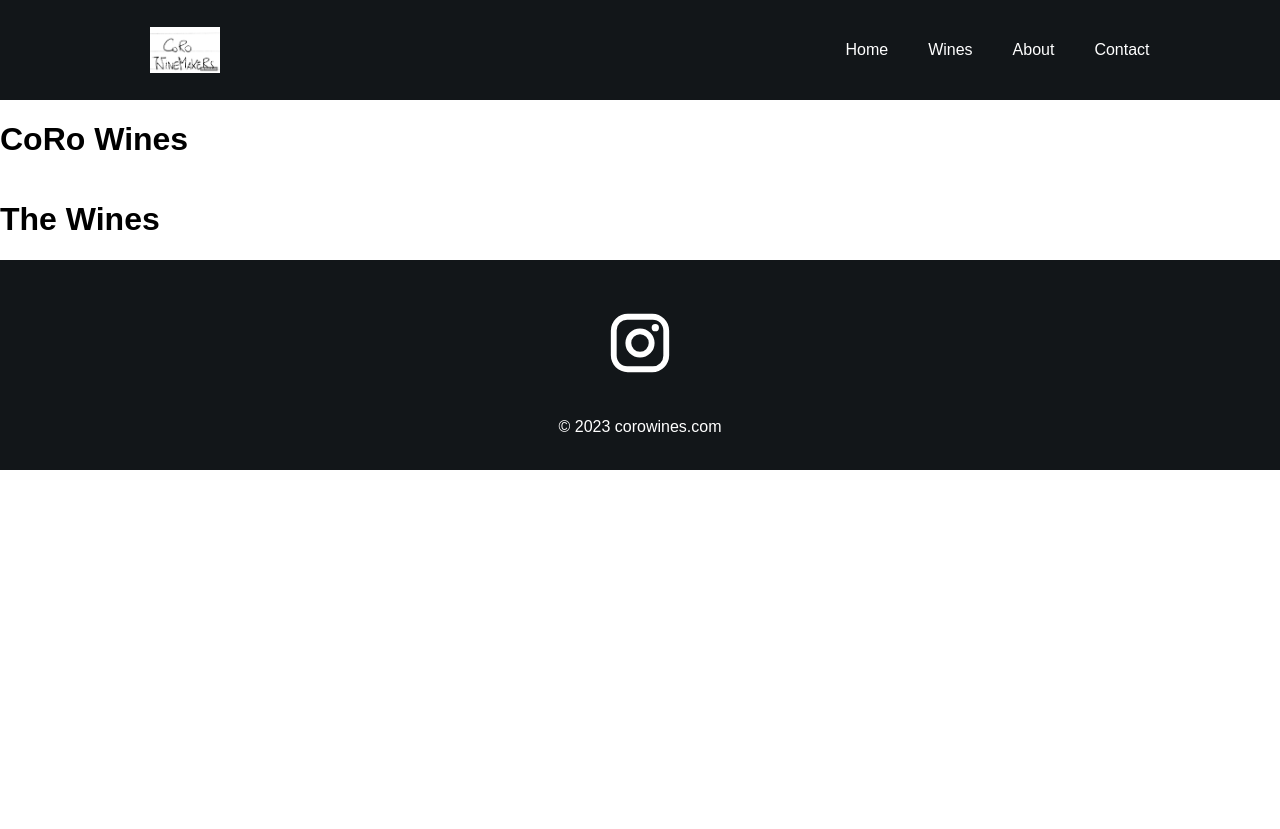
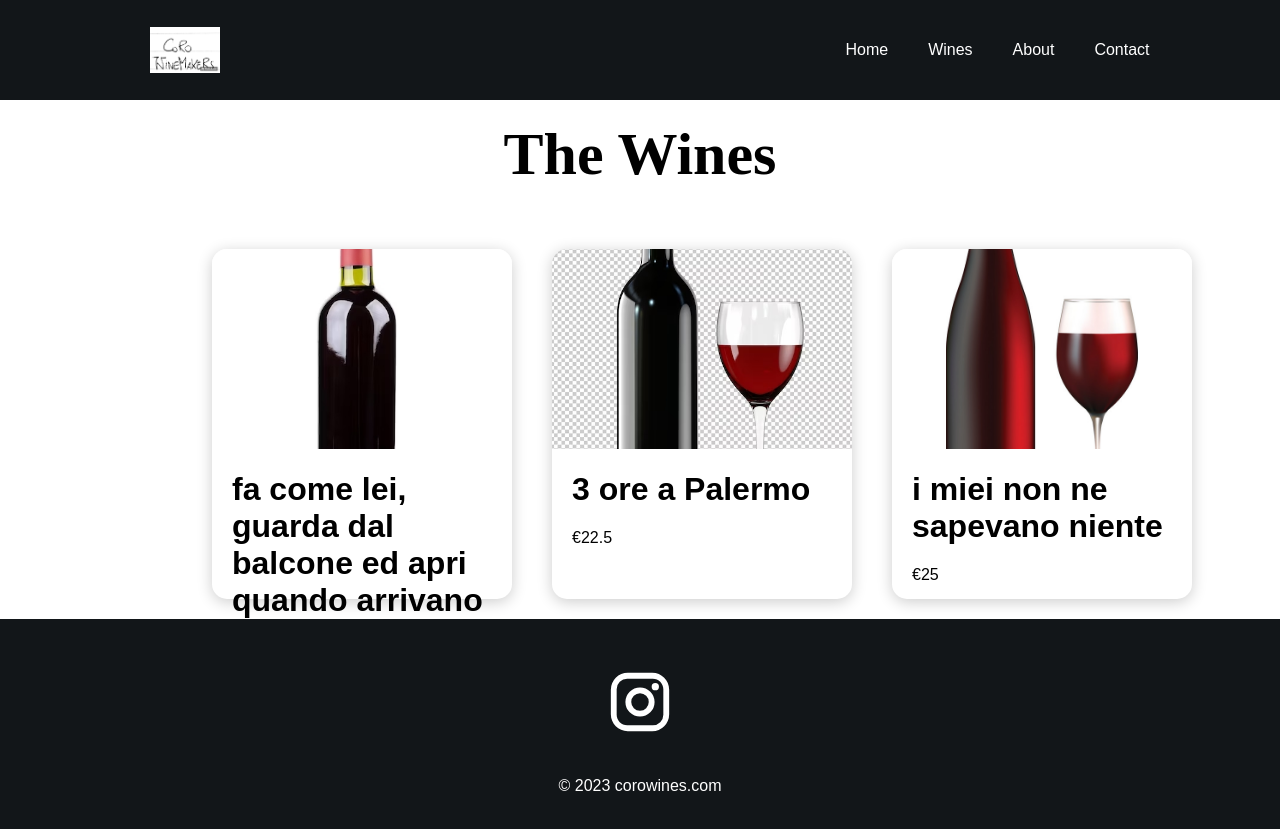
Before and after one commit to pamplozio/reddit, a React (Create React App) app: page /wines in a window 1280 px wide. Before the commit the page ends 800 px from the top, so only its background shows below. Built offline with nearby package versions, Linux system fonts and the light colour scheme.

Commit message:
finish the about page

```diff
--- a/src/App.js
+++ b/src/App.js
@@ -4,6 +4,7 @@
 import {BrowserRouter as Router, Route, Routes } from 'react-router-dom';
 import Home from './pages/Home';
 import Wines from './pages/Wines';
+import About from './pages/About';
 
 function App() {
   return (
@@ -14,6 +15,7 @@
         <Routes>
           <Route path='/' exact element={<Home/>}/>
           <Route path='/wines' exact element={<Wines/>}/>
+          <Route path='/about' exact element={<About/>}/>
         </Routes>
         <Footer/>
       </Router>
--- a/src/components/WineItem.js
+++ b/src/components/WineItem.js
@@ -5,7 +5,7 @@
     <div className='wineItem'>
         <div style={{ backgroundImage: `url(${image})`}}></div>
         <h1>{name}</h1>
-        <p>{price}</p>
+        <p>€{price}</p>
     </div>
   )
 }
--- a/src/helpers/winesList.js
+++ b/src/helpers/winesList.js
@@ -14,7 +14,7 @@
         price: 22.50,
     },
     {
-        name: "le bestie della zia Chiara",
+        name: "i miei non ne sapevano niente",
         image: BestieZiaChiara,
         price: 25,
     },
--- /dev/null
+++ b/src/pages/About.js
@@ -0,0 +1,19 @@
+import React from 'react';
+import JamOnTrunk from '../assets/jamOnTrunk.jpg';
+import '../styles/About.css';
+
+function About() {
+  return (
+    <div className='about'>
+        <div className='aboutTop'style={{ backgroundImage: `url(${JamOnTrunk})`}}>Storia <br/>della <br/> vita</div>
+        <div className='aboutBottom'>
+            <h1>ABOUT US</h1>
+            <p>Lorem ipsum dolor sit amet. At ducimus voluptas et nostrum corporis in laudantium maiores aut sapiente quos. Vel ducimus neque sed quia nulla et atque corporis eos enim quae ex mollitia galisum eum necessitatibus quos!
+            Aut omnis error qui iusto quas aut quod modi 33 corporis maiores! Et perspiciatis necessitatibus aut nihil omnis a labore ratione ea sunt accusantium sit ipsum doloremque? At quia deleniti non porro doloribus sed quis labore vel quas tenetur et consequuntur odio et modi esse?
+            Aut aspernatur magnam est enim quaerat aut repudiandae exercitationem. Eos eligendi corrupti eum voluptatem consequuntur quo omnis assumenda ab doloremque quae?</p>
+        </div>
+    </div>
+  )
+}
+
+export default About
--- a/src/pages/Wines.js
+++ b/src/pages/Wines.js
@@ -1,6 +1,7 @@
 import React from 'react';
 import { WinesList } from '../helpers/winesList';
 import WineItem from '../components/WineItem';
+import '../styles/Wines.css';
 
 function Wines() {
   return (
@@ -8,12 +9,13 @@
         <h1 className='winesTitle'>The Wines</h1>
         <div className='winesList'>
           {WinesList.map((wineItem, key) => {
-            return
+            return (
             <WineItem
             key={key}
             image={wineItem.image}
             name={wineItem.name}
             price={wineItem.price}/>
+            )
           })}
         </div>
     </div>
--- /dev/null
+++ b/src/styles/About.css
@@ -0,0 +1,37 @@
+.about {
+    width: 100%;
+    height: 90vh;
+    display: flex;
+    flex-direction: column;
+  }
+
+  .aboutTop {
+    width: 100%;
+    height: 45%;
+    background-position: center;
+    background-repeat: no-repeat;
+    background-size: cover;
+    font-family: "Gill Sans", "Gill Sans MT", Calibri, "Trebuchet MS", sans-serif;
+  }
+
+  .aboutBottom {
+    display: flex;
+    flex-direction: column;
+    height: 55%;
+    align-items: center;
+    margin-top: 50px;
+  }
+
+  .aboutBottom p {
+    width: 1200px;
+  }
+
+  .about .aboutBottom h1 {
+    font-weight: 400;
+    font-size: 70px;
+    color: black;
+    height: 30px;
+    display: flex;
+    justify-content: center;
+    transform: translateY(-40px);
+  }
--- a/src/styles/NavBar.css
+++ b/src/styles/NavBar.css
@@ -4,6 +4,7 @@
     background-color: #121619;
     display: flex;
     flex-direction: row;
+    position: fixed;
   }
 
   .navbar .leftSide {
--- /dev/null
+++ b/src/styles/Wines.css
@@ -0,0 +1,62 @@
+.wines {
+    width: 100%;
+    height: auto;
+    display: flex;
+    justify-content: center;
+    align-items: center;
+    flex-direction: column;
+  }
+  .wines .winesTitle {
+    font-family: cursive;
+    font-size: 60px;
+  }
+
+  .winesList {
+    width: 70vw;
+    height: auto;
+    display: grid;
+    grid-template-columns: 1fr 1fr 1fr;
+    place-items: center;
+  }
+
+  /* MENU ITEM STYLING */
+
+  .wineItem {
+    border-radius: 15px;
+    width: 300px;
+    height: 350px;
+    margin: 20px;
+    box-shadow: 0px 3px 15px rgba(0, 0, 0, 0.2);
+  }
+  .wineItem:hover {
+    box-shadow: 0px 3px 15px rgba(0, 0, 0, 0.5);
+    transition: 0.3s ease-in;
+    cursor: pointer;
+  }
+
+  .wineItem div {
+    border-top-left-radius: 15px;
+    border-top-right-radius: 15px;
+    width: 100%;
+    height: 200px;
+    background-position: center;
+    background-repeat: no-repeat;
+    background-size: cover;
+  }
+
+  .wineItem h1,
+  .wineItem p {
+    margin-left: 20px;
+  }
+
+  @media only screen and (max-width: 1300px) {
+    .wineList {
+      grid-template-columns: 1fr 1fr;
+    }
+  }
+
+  @media only screen and (max-width: 800px) {
+    .wineList {
+      grid-template-columns: 1fr;
+    }
+  }
```
Also changed, not shown: src/assets/Focaccia.jpg (added), src/assets/jamOnTrunk.jpg (added).
